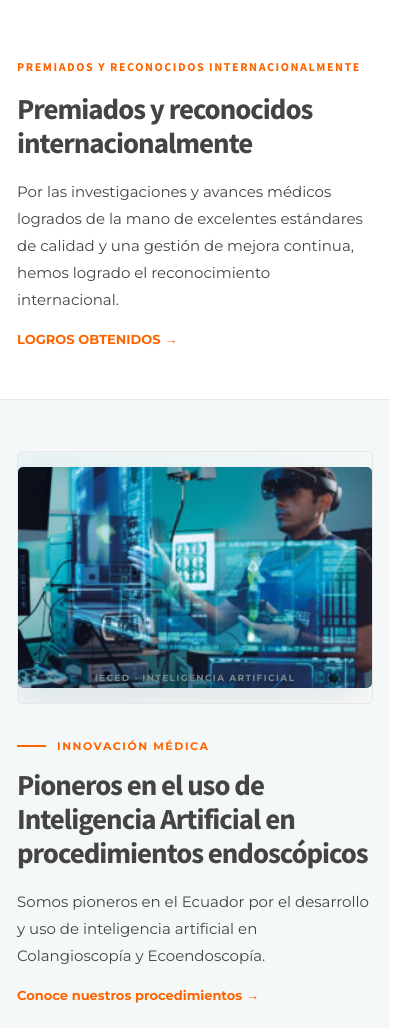
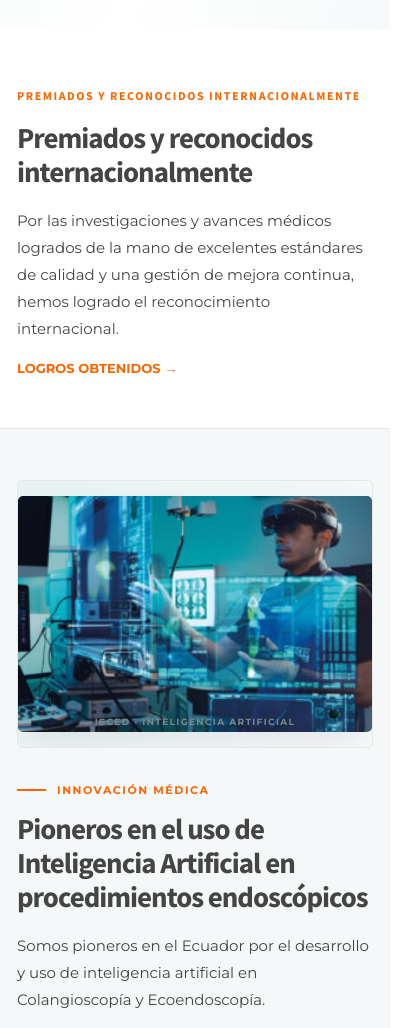
Before and after one commit to merchanroger/ieced-build, a plain HTML site: page index.html in a window 390 px wide. Shown: the part 910-1938 px from the top of the page, 413 px wide, since content can reach past the window. Drawn offline with Linux system fonts and the light colour scheme.

Commit message:
actualice sitio

```diff
--- a/styles.css
+++ b/styles.css
@@ -572,3 +572,85 @@ body{color:#444;font-family:'Montserrat',Arial,sans-serif}
  #app .content-image,#app .content-image img,#app .service-card,#app .team-card,#app .center-card,#app .procedure-card{opacity:1!important;transform:none!important;transition:none!important;will-change:auto!important}
  .nav-group.expanded>.nav-dropdown{animation:none!important}
 }
+
+/* AJUSTE GLOBAL: los contenedores se adaptan a la proporción original de cada imagen.
+   No recortar, estirar ni forzar alturas fijas. */
+#app figure.content-image,
+#app figure.hero-photo,
+#app figure.service-photo,
+#app figure.staff-photo,
+#app figure.innovation-photo,
+#app figure.proof-award-photo,
+#app figure.staff-team-image,
+#app figure.team-photo,
+#app figure.center-photo,
+#app figure.procedure-photo,
+#app figure.page-feature-photo,
+#app figure.home-app-photo {
+  display:block !important;
+  width:100% !important;
+  height:auto !important;
+  min-height:0 !important;
+  aspect-ratio:auto !important;
+  overflow:visible !important;
+  position:relative !important;
+  margin-left:auto !important;
+  margin-right:auto !important;
+  background:transparent !important;
+}
+#app figure.content-image img,
+#app figure.hero-photo img,
+#app figure.service-photo img,
+#app figure.staff-photo img,
+#app figure.innovation-photo img,
+#app figure.proof-award-photo img,
+#app figure.staff-team-image img,
+#app figure.team-photo img,
+#app figure.center-photo img,
+#app figure.procedure-photo img,
+#app figure.page-feature-photo img,
+#app figure.home-app-photo img {
+  display:block !important;
+  position:static !important;
+  inset:auto !important;
+  width:100% !important;
+  max-width:100% !important;
+  height:auto !important;
+  max-height:none !important;
+  aspect-ratio:auto !important;
+  object-fit:contain !important;
+  object-position:center center !important;
+  transform:none !important;
+  border-radius:inherit;
+}
+#app figure.hero-photo { min-height:0 !important; box-shadow:none !important; }
+#app figure.staff-photo,
+#app figure.team-photo,
+#app figure.center-photo,
+#app figure.procedure-photo { margin-bottom:14px !important; }
+#app figure.staff-team-image { max-width:100% !important; }
+#app figure.innovation-photo,
+#app figure.proof-award-photo,
+#app figure.page-feature-photo { max-width:100% !important; }
+#app figure.home-app-photo { max-width:300px !important; }
+#app .app-visual-photo { min-height:0 !important; }
+#app .app-screen-image { width:min(100%,320px) !important; height:auto !important; aspect-ratio:auto !important; object-fit:contain !important; }
+#app .content-image.is-revealed img { transform:none !important; }
+@media(max-width:760px){
+  #app figure.content-image,
+  #app figure.hero-photo,
+  #app figure.service-photo,
+  #app figure.staff-photo,
+  #app figure.innovation-photo,
+  #app figure.proof-award-photo,
+  #app figure.staff-team-image,
+  #app figure.team-photo,
+  #app figure.center-photo,
+  #app figure.procedure-photo,
+  #app figure.page-feature-photo,
+  #app figure.home-app-photo { width:100% !important; height:auto !important; aspect-ratio:auto !important; }
+  #app figure.home-app-photo { max-width:260px !important; }
+}
+@media(prefers-reduced-motion:reduce){
+  #app figure.content-image,#app figure.content-image img { transition:none !important; }
+}
```
Also changed, not shown: 1 other file.
